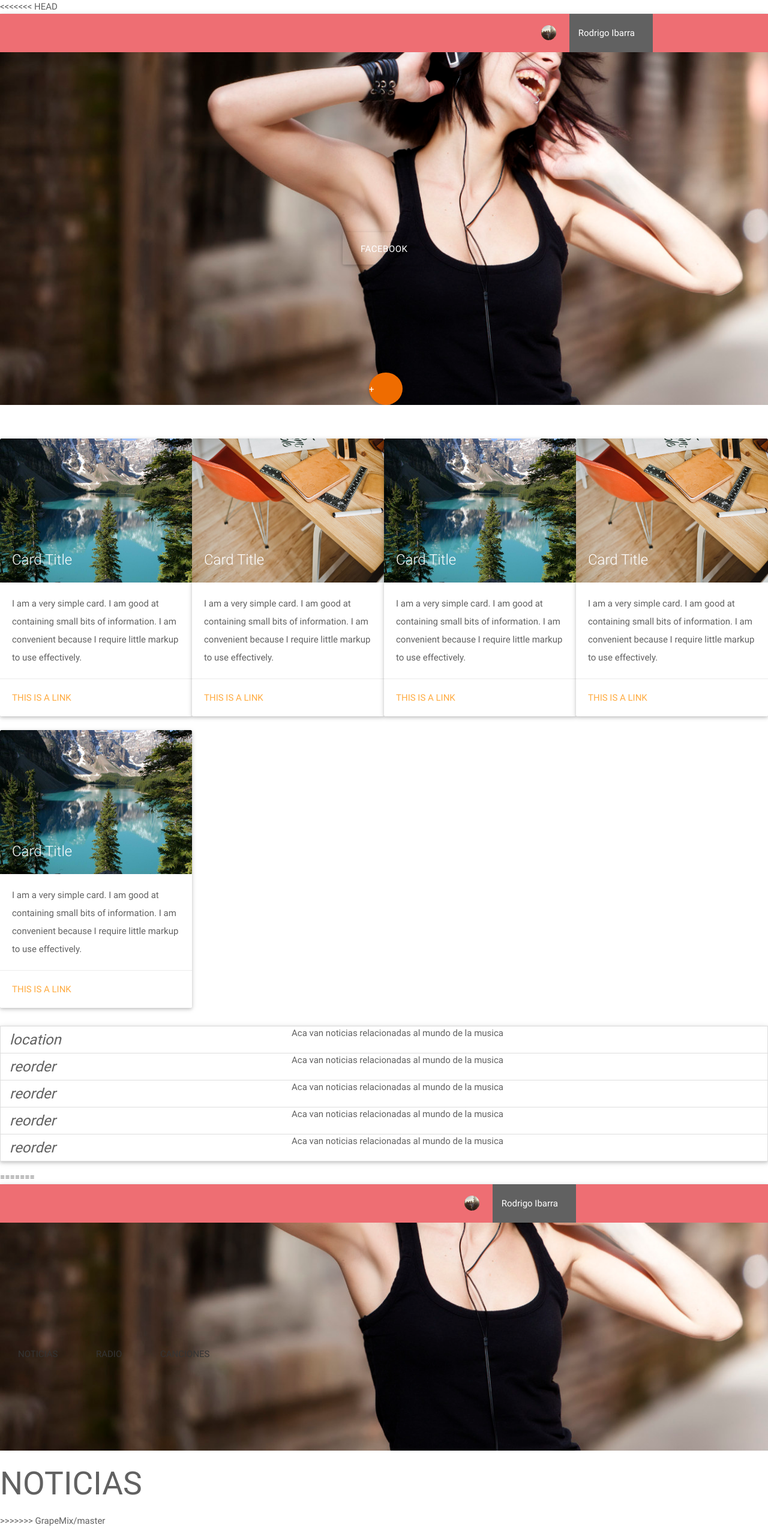
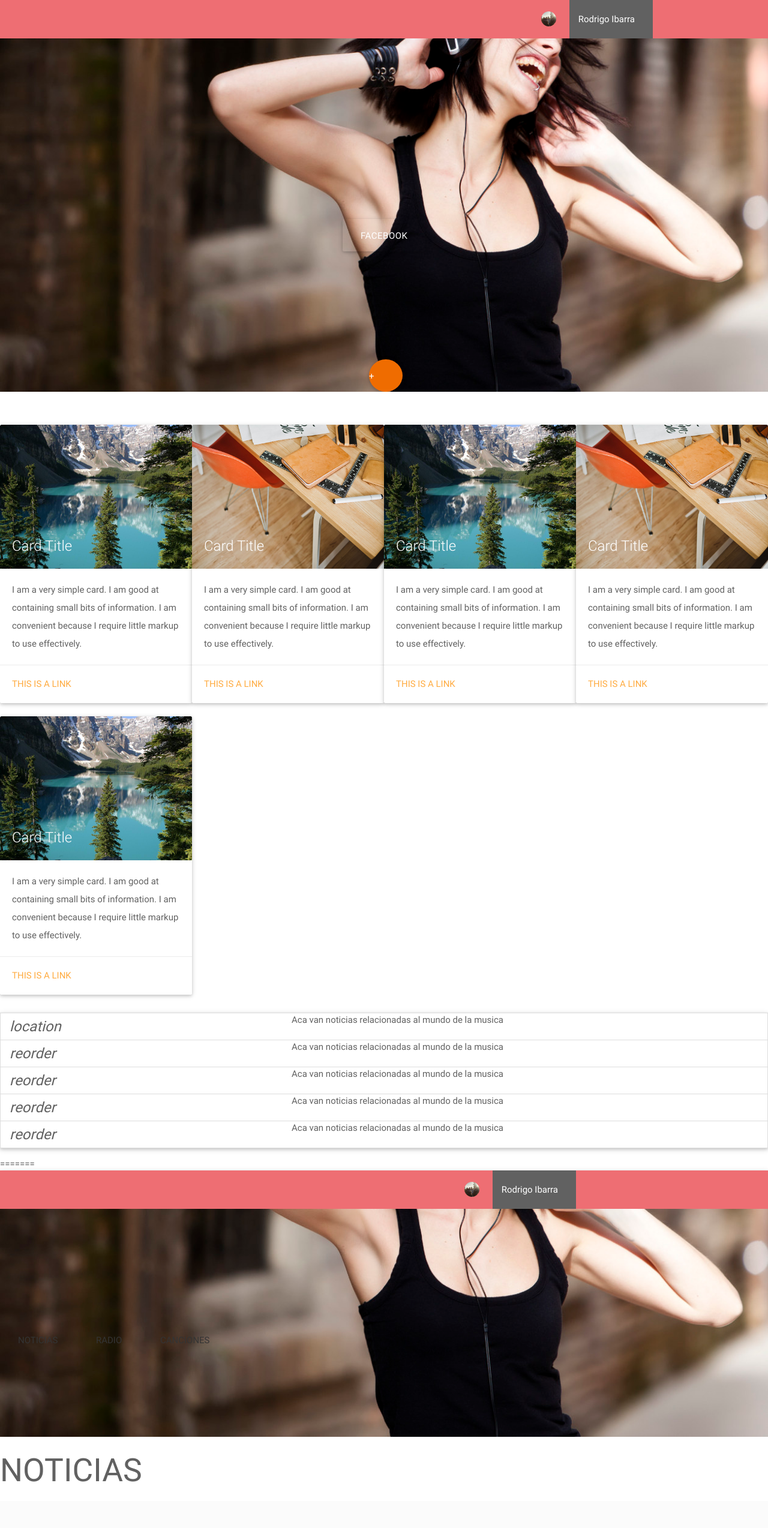
Before and after one commit to GrapeMixPlus/GrapeMix, a Django app: template GMP/templates/home.html in a window 1280 px wide. Shown: the whole page at 60% size. After the commit the page ends 2470 px from the top, so only its background shows below. Run offline with Django 3.2, Linux system fonts and the light colour scheme; the template is opened without the code that fills it, so the values that code supplies are empty; some libraries are stand-ins or nearby versions.

Commit message:
Correction

```diff
--- a/GMP/templates/home.html
+++ b/GMP/templates/home.html
@@ -1,7 +1,6 @@
 {% load staticfiles %}
 
 <html lang="en">
-<<<<<<< HEAD
 	<head>
 		<meta http-equiv="Content-Type" content="text/html; charset=UTF-8"/>
 		<meta name="viewport" content="width=device-width, initial-scale=1, maximum-scale=1.0, user-scalable=no"/>
@@ -204,4 +203,3 @@
 
     </body>
 </html>
->>>>>>> GrapeMix/master
```
Also changed, not shown: 1 other file.
